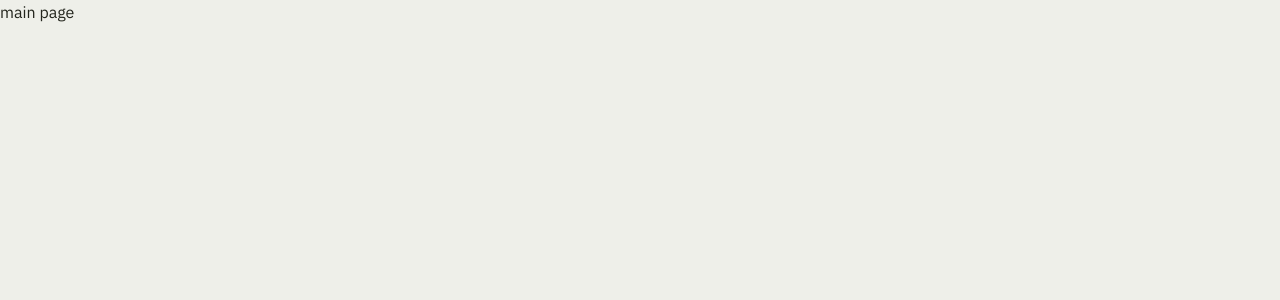
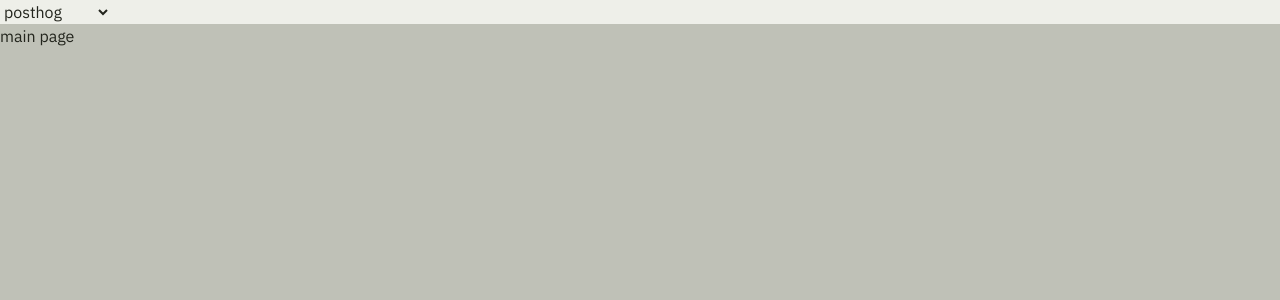
Before and after one commit to LucioOSilva/eteg_challenge, a React (Vite) app in the folder frontend/: page / in a window 1280 px wide. Shown: the top 300 px of the page. Built offline with nearby package versions, Linux system fonts and the light colour scheme.

Commit message:
feat: Creates use theme switch

```diff
--- /dev/null
+++ b/frontend/src/components/atoms/ThemeSwitcher.tsx
@@ -0,0 +1,12 @@
+import { useTheme } from '@/hooks';
+import { THEMES } from '@/components/context';
+
+export const ThemeSwitcher = () => {
+  const { theme, setTheme } = useTheme();
+
+  return (
+    <select value={theme} onChange={e => setTheme(e.target.value as ThemeName)}>
+      {THEMES.map(t => <option key={t} value={t}>{t}</option>)}
+    </select>
+  );
+};
--- a/frontend/src/components/atoms/index.ts
+++ b/frontend/src/components/atoms/index.ts
@@ -0,0 +1,3 @@
+import { ThemeSwitcher } from './ThemeSwitcher';
+
+export { ThemeSwitcher };
--- a/frontend/src/components/template/MainTemplate/MainTemplate.tsx
+++ b/frontend/src/components/template/MainTemplate/MainTemplate.tsx
@@ -1,7 +1,13 @@
 import { type FC } from "react";
+import { ThemeSwitcher } from "@/components/atoms";
 
 export const MainTemplate: FC<MainTemplateProps> = ({ children }) => {
   return (
-    <div className="">{children}</div>
+    <div className="bg-background">
+      <ThemeSwitcher />
+      <div className="max-w-[1280px] mx-auto bg-input h-screen">
+        {children}
+      </div>
+    </div>
   );
 };
```
